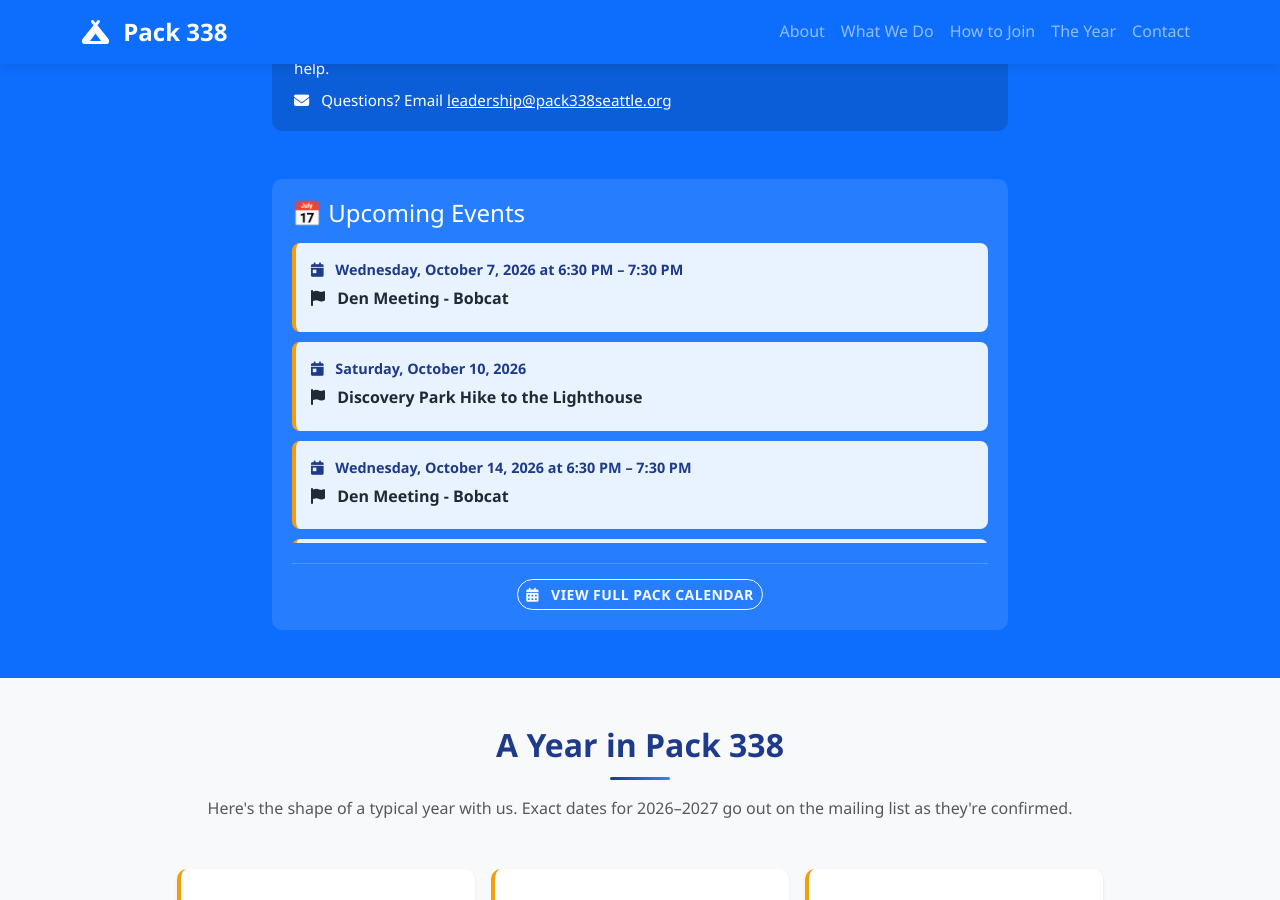
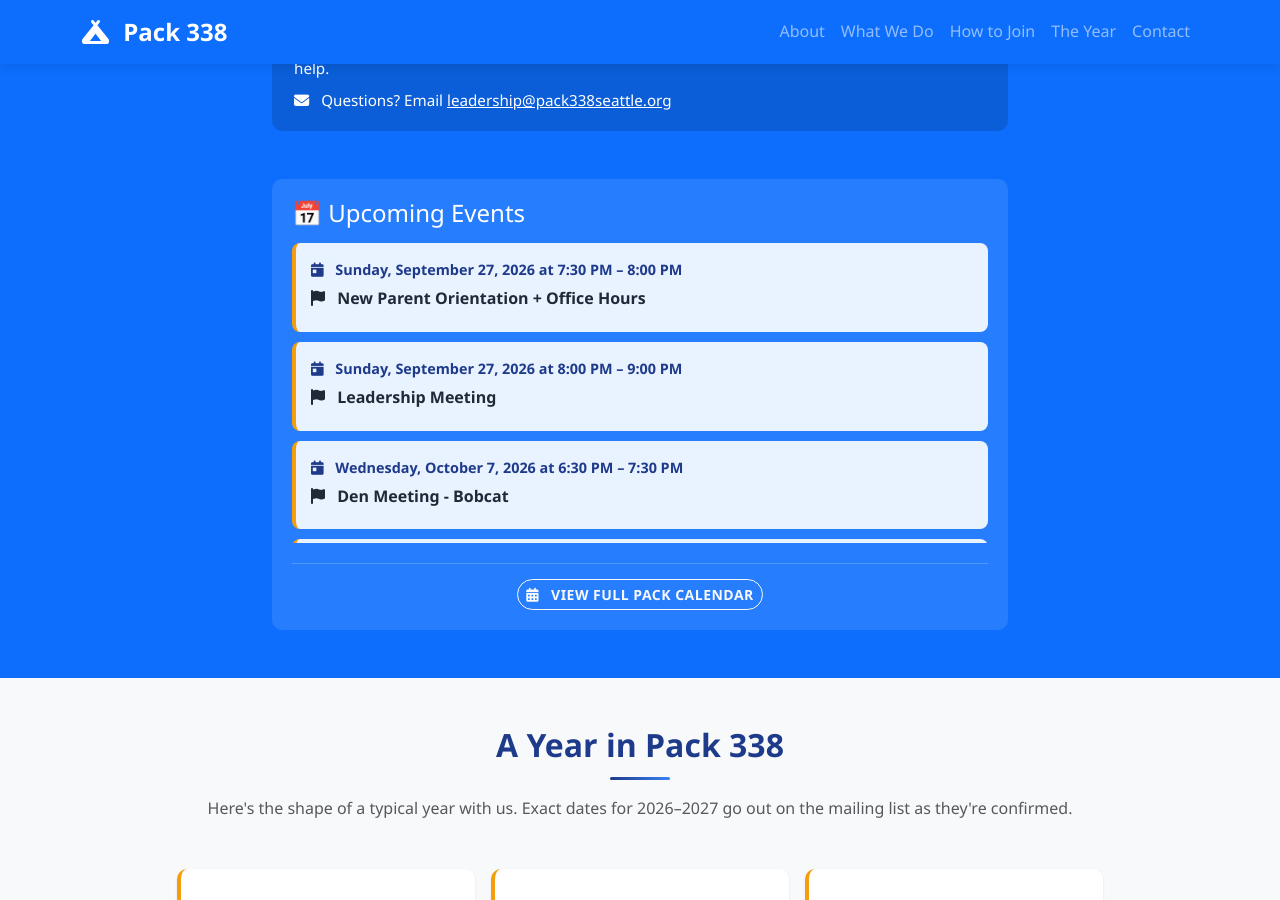
Before and after one commit to chrismetcalf/pack338seattle.org, a Jekyll site: the page built from index.html, in a window 1280 px wide and 900 px high, scrolled down 3193 px. Built offline with Jekyll 4.4.1, drawn with Linux system fonts in a browser that asks for light colours; part of the change alters nothing that is shown.

Commit message:
Update calendar events

```diff
--- a/_data/events.yml
+++ b/_data/events.yml
@@ -14,11 +14,23 @@ events:
   end: '2026-09-26T17:00:00-07:00'
   location: Kite Hill, Magnuson Park - 7400 Sand Point Way NE
   url: https://pack338.groups.io/g/all/viewevent?eventid=3249928
+- summary: New Parent Orientation + Office Hours (Pack 338)
+  start: '2026-09-27T19:30:00-07:00'
+  all_day: false
+  end: '2026-09-27T20:00:00-07:00'
+  location: Zoom - https://binti.zoom.us/j/3303188382
+  url: https://pack338.groups.io/g/all/viewevent?eventid=3277697
+- summary: Leadership Meeting (Pack 338)
+  start: '2026-09-27T20:00:00-07:00'
+  all_day: false
+  end: '2026-09-27T21:00:00-07:00'
+  location: Zoom - https://binti.zoom.us/j/3303188382
+  url: https://pack338.groups.io/g/all/viewevent?eventid=3277698
 - summary: Den Meeting - Bobcat (Pack 338)
   start: '2026-10-07T18:30:00-07:00'
   all_day: false
   end: '2026-10-07T19:30:00-07:00'
-  location: Our Lady of the Lake Church - Jubilee Room
+  location: Our Lady of the Lake School - Multipurpose Room (MPR)
   url: https://pack338.groups.io/g/all/viewevent?eventid=3249929
 - summary: SPS No School - State In-Service Day
   start: 2026-10-09
@@ -26,9 +38,10 @@ events:
   end: 2026-10-10
   url: https://pack338.groups.io/g/all/viewevent?eventid=3249971
 - summary: Discovery Park Hike to the Lighthouse (Pack 338)
-  start: 2026-10-10
-  all_day: true
-  end: 2026-10-11
+  start: '2026-10-10T11:00:00-07:00'
+  all_day: false
+  end: '2026-10-10T13:30:00-07:00'
+  location: Discovery Park North Parking Lot, Seattle
   url: https://pack338.groups.io/g/all/viewevent?eventid=3249931
 - summary: Den Meeting - Bobcat (Pack 338)
   start: '2026-10-14T18:30:00-07:00'
@@ -36,10 +49,11 @@ events:
   end: '2026-10-14T19:30:00-07:00'
   location: Our Lady of the Lake Church - Jubilee Room
   url: https://pack338.groups.io/g/all/viewevent?eventid=3249930
-- summary: Swanson's Farm Pumpkin Trip - All-Pack (Pack 338)
-  start: 2026-10-24
-  all_day: true
-  end: 2026-10-25
+- summary: Swans Trail Farms Pumpkin Trip - All-Pack (Pack 338)
+  start: '2026-10-24T10:00:00-07:00'
+  all_day: false
+  end: '2026-10-24T13:00:00-07:00'
+  location: Swans Trail Farms, 7301 Rivershore Rd, Snohomish, WA 98290
   url: https://pack338.groups.io/g/all/viewevent?eventid=3249932
 - summary: Pumpkin Carving + Contest - All-Pack (Pack 338)
   start: '2026-10-28T18:30:00-07:00'
@@ -128,14 +142,3 @@ events:
   all_day: true
   end: 2027-01-02
   url: https://pack338.groups.io/g/all/viewevent?eventid=3249975
-- summary: Snowball Fight - All-Pack (Pack 338)
-  start: '2027-01-06T18:30:00-08:00'
-  all_day: false
-  end: '2027-01-06T19:30:00-08:00'
-  location: Our Lady of the Lake School - Multipurpose Room (MPR)
-  url: https://pack338.groups.io/g/all/viewevent?eventid=3249945
-- summary: Sledding + Snowball Fight at Hyak (Pack 338)
-  start: 2027-01-09
-  all_day: true
-  end: 2027-01-10
-  url: https://pack338.groups.io/g/all/viewevent?eventid=3249946
```
